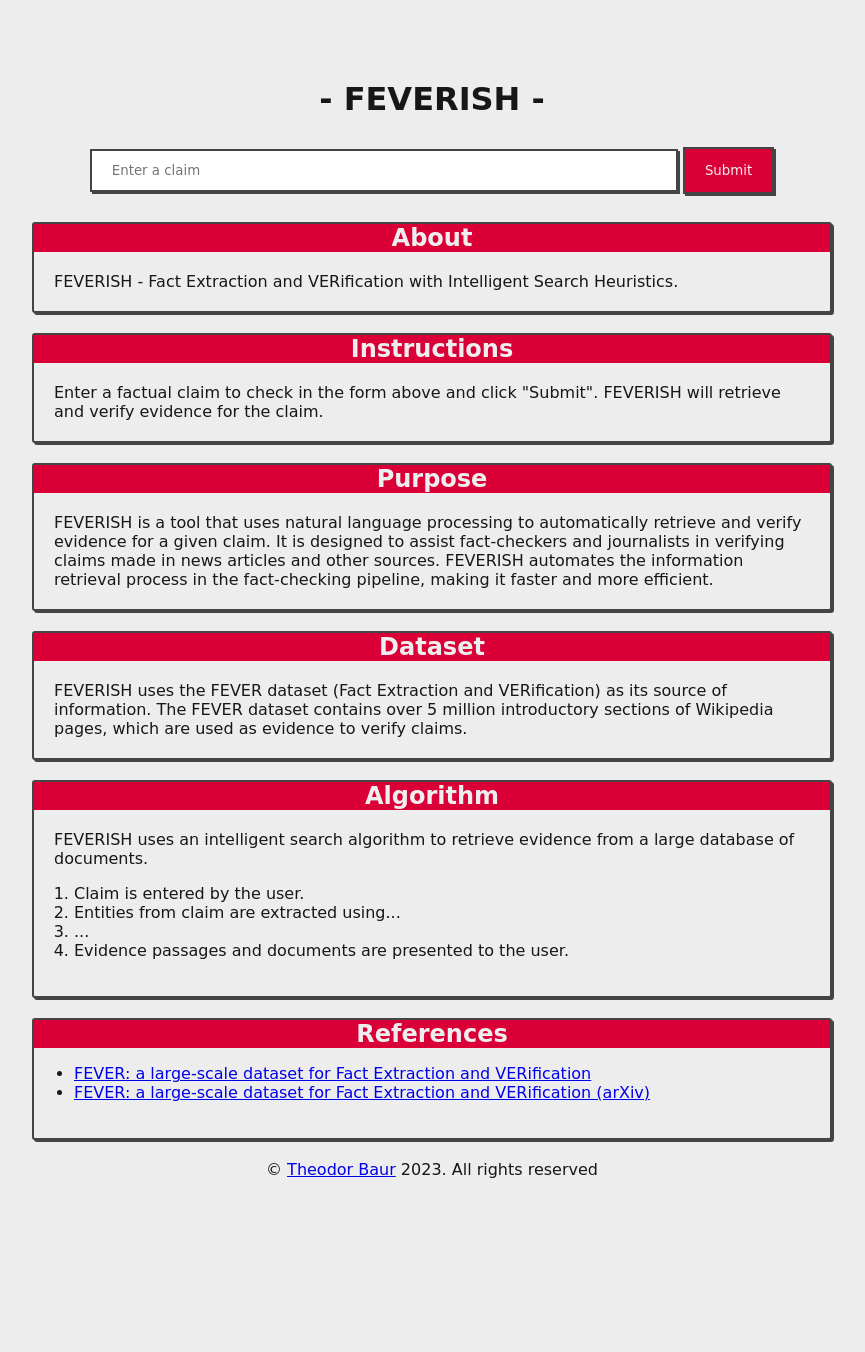
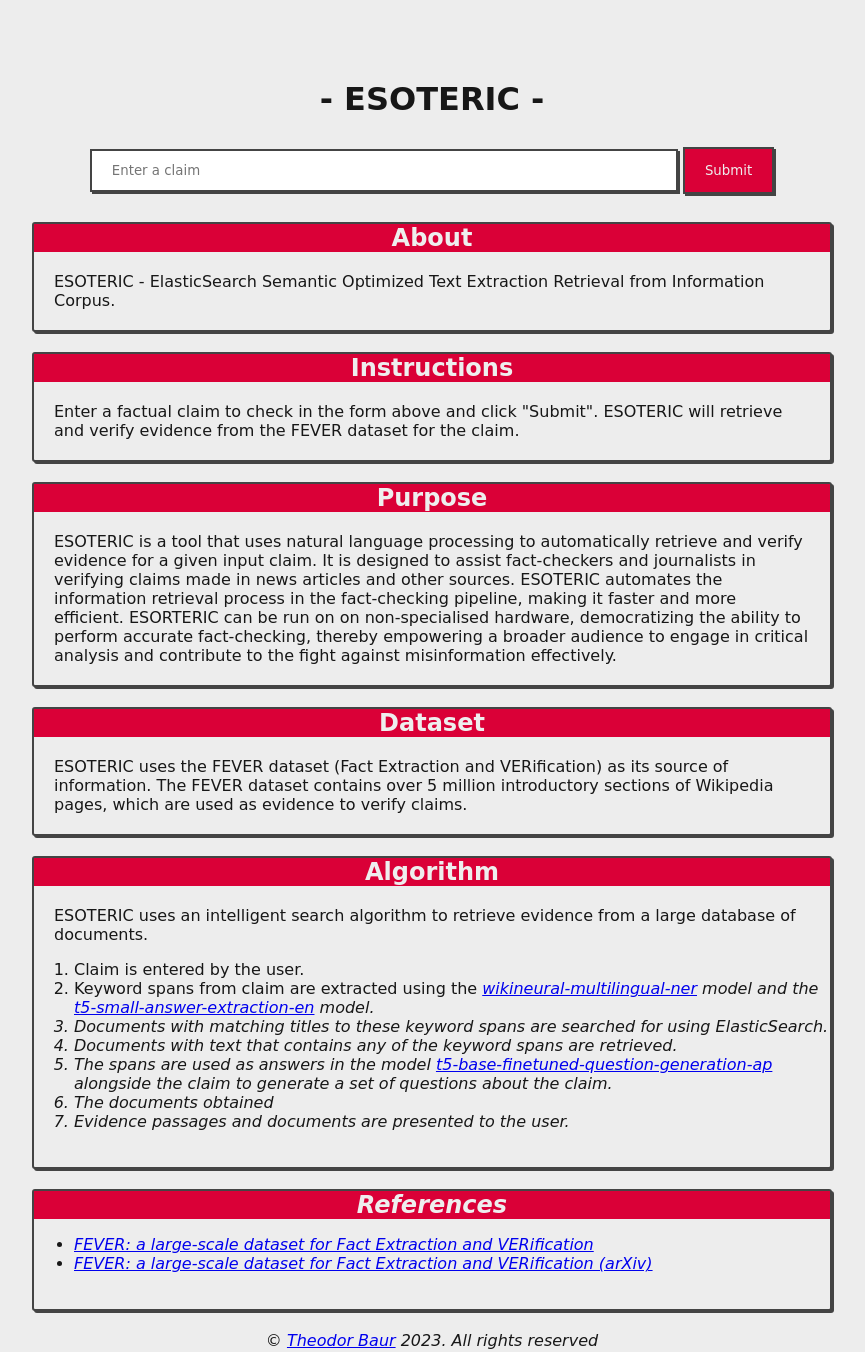
Before and after one commit to theobaur13/ESOTERIC-website, a Flask app: page / in a window 1280 px wide. Shown: the top 1352 px of the page, without its empty margins (208-1073 px from the left). Before the commit the page ends 1178 px from the top, so only its background shows below. Run offline with Flask 3, Linux system fonts and the light colour scheme; parts of the project's set-up code (start-up, migrations or seed data) failed here and were passed over; some web fonts are replaced.

Commit message:
changed name to ESOTERIC, updated README

```diff
--- a/app/FEVERISH/evidence_retrieval.py
+++ b/app/ESOTERIC/evidence_retrieval.py
@@ -4,9 +4,9 @@ from haystack.nodes import DensePassageRetriever
 from haystack.nodes import FARMReader
 from transformers import pipeline, DistilBertForSequenceClassification, AutoTokenizer
 from app.models import Evidence, EvidenceWrapper, Sentence
-from app.FEVERISH.tools.document_retrieval import title_match_search, score_docs, text_match_search, extract_questions, extract_answers, extract_questions, extract_polar_questions
-from app.FEVERISH.tools.NER import extract_entities
-from app.FEVERISH.tools.docstore_conversion import listdict_to_docstore, wrapper_to_docstore
+from app.ESOTERIC.tools.document_retrieval import title_match_search, score_docs, text_match_search, extract_questions, extract_answers, extract_questions, extract_polar_questions
+from app.ESOTERIC.tools.NER import extract_entities
+from app.ESOTERIC.tools.docstore_conversion import listdict_to_docstore, wrapper_to_docstore
 from elasticsearch import Elasticsearch
 from dotenv import load_dotenv
 from tqdm import tqdm
--- a/app/__init__.py
+++ b/app/__init__.py
@@ -18,7 +18,7 @@ answerability_threshold = float(os.getenv("ANSWERABILITY_THRESHOLD"))
 reader_threshold = float(os.getenv("READER_THRESHOLD"))
 
 # Load evidence retriever
-from app.FEVERISH.evidence_retrieval import EvidenceRetriever
+from app.ESOTERIC.evidence_retrieval import EvidenceRetriever
 evidence_retriever = EvidenceRetriever(
     title_match_docs_limit=title_match_docs_limit,
     text_match_search_db_limit=text_match_search_db_limit,
--- a/app/templates/base.html
+++ b/app/templates/base.html
@@ -12,7 +12,7 @@
 
     <body>
         <header>
-            <h1>- FEVERISH -</h1>
+            <h1>- ESOTERIC -</h1>
         </header>
         <div id="content">
             {% block content %}{% endblock %}
--- a/app/templates/index.html
+++ b/app/templates/index.html
@@ -1,6 +1,6 @@
 {% extends "base.html" %}
 {% block content %}
-<!-- <h1>Welcome to FEVERISH</h1> -->
+<!-- <h1>Welcome to ESOTERIC</h1> -->
 
 <form method="post" action="">
     {{ form.csrf_token }}
@@ -10,29 +10,30 @@
 
 <section>
     <h2>About</h2>
-    <p>FEVERISH - Fact Extraction and VERification with Intelligent Search Heuristics.</p>
+    <p>ESOTERIC - ElasticSearch Semantic Optimized Text Extraction Retrieval from Information Corpus.</p>
 </section>
 
 <section>
     <h2>Instructions</h2>
     <p>
-        Enter a factual claim to check in the form above and click "Submit". FEVERISH will retrieve and verify evidence for the claim.
+        Enter a factual claim to check in the form above and click "Submit". ESOTERIC will retrieve and verify evidence from the FEVER dataset for the claim.
     </p>
 </section>
 
 <section>
     <h2>Purpose</h2>
     <p>
-        FEVERISH is a tool that uses natural language processing to automatically retrieve and verify evidence for a given claim.
+        ESOTERIC is a tool that uses natural language processing to automatically retrieve and verify evidence for a given input claim.
         It is designed to assist fact-checkers and journalists in verifying claims made in news articles and other sources.
-        FEVERISH automates the information retrieval process in the fact-checking pipeline, making it faster and more efficient.
+        ESOTERIC automates the information retrieval process in the fact-checking pipeline, making it faster and more efficient.
+        ESORTERIC can be run on on non-specialised hardware, democratizing the ability to perform accurate fact-checking, thereby empowering a broader audience to engage in critical analysis and contribute to the fight against misinformation effectively.
     </p>
 </section>
 
 <section>
     <h2>Dataset</h2>
     <p>
-        FEVERISH uses the FEVER dataset (Fact Extraction and VERification) as its source of information.
+        ESOTERIC uses the FEVER dataset (Fact Extraction and VERification) as its source of information.
         The FEVER dataset contains over 5 million introductory sections of Wikipedia pages, which are used as evidence to verify claims.
     </p>
 </section>
@@ -40,12 +41,15 @@
 <section>
     <h2>Algorithm</h2>
     <p>
-        FEVERISH uses an intelligent search algorithm to retrieve evidence from a large database of documents.
+        ESOTERIC uses an intelligent search algorithm to retrieve evidence from a large database of documents.
     </p>
     <ol>
         <li>Claim is entered by the user.</li>
-        <li>Entities from claim are extracted using...</li>
-        <li>...</li>
+        <li>Keyword spans from claim are extracted using the <a href="https://huggingface.co/Babelscape/wikineural-multilingual-ner"><i>wikineural-multilingual-ner<i></a> model and the <a href="https://huggingface.co/vabatista/t5-small-answer-extraction-en"><i>t5-small-answer-extraction-en<i></a> model.</li>
+        <li>Documents with matching titles to these keyword spans are searched for using ElasticSearch.</li>
+        <li>Documents with text that contains any of the keyword spans are retrieved.</li>
+        <li>The spans are used as answers in the model <a href="https://huggingface.co/mrm8488/t5-base-finetuned-question-generation-ap"><i>t5-base-finetuned-question-generation-ap</i></a> alongside the claim to generate a set of questions about the claim.</li>
+        <li>The documents obtained  </li>
         <li>Evidence passages and documents are presented to the user.</li>
     </ol>
 </section>
```
Also changed, not shown: README.md, app/ESOTERIC/tools/NER.py (renamed from app/FEVERISH/tools/NER.py), app/ESOTERIC/tools/docstore_conversion.py (renamed from app/FEVERISH/tools/docstore_conversion.py), app/ESOTERIC/tools/document_retrieval.py (renamed from app/FEVERISH/tools/document_retrieval.py).
